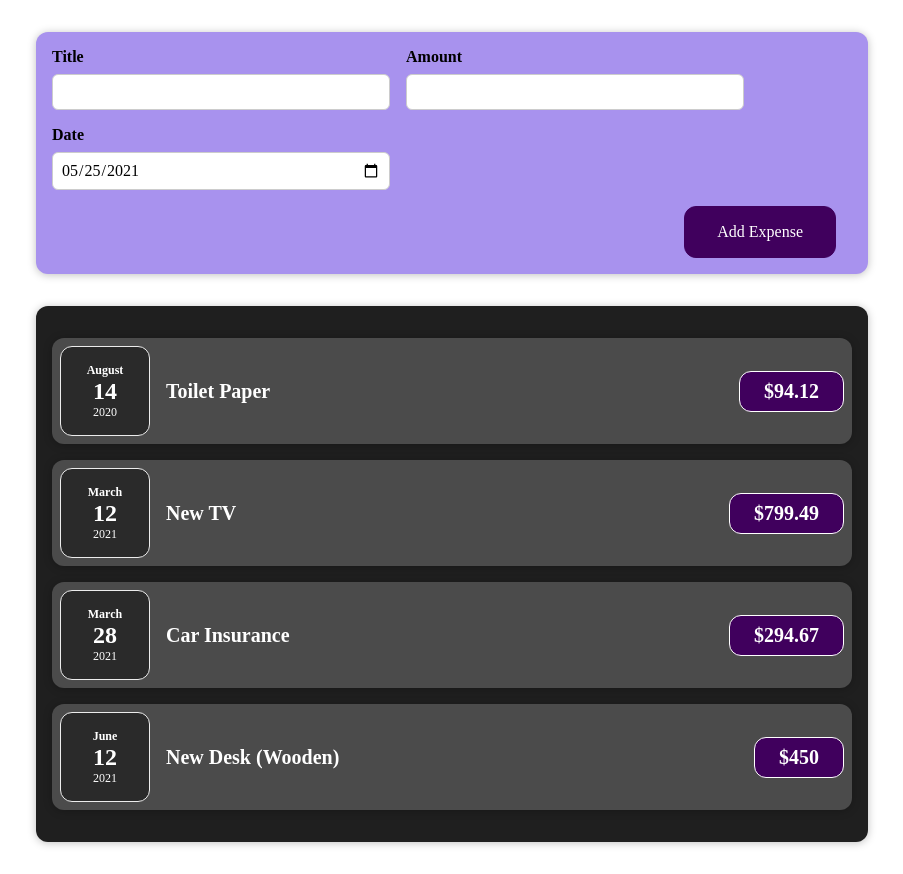
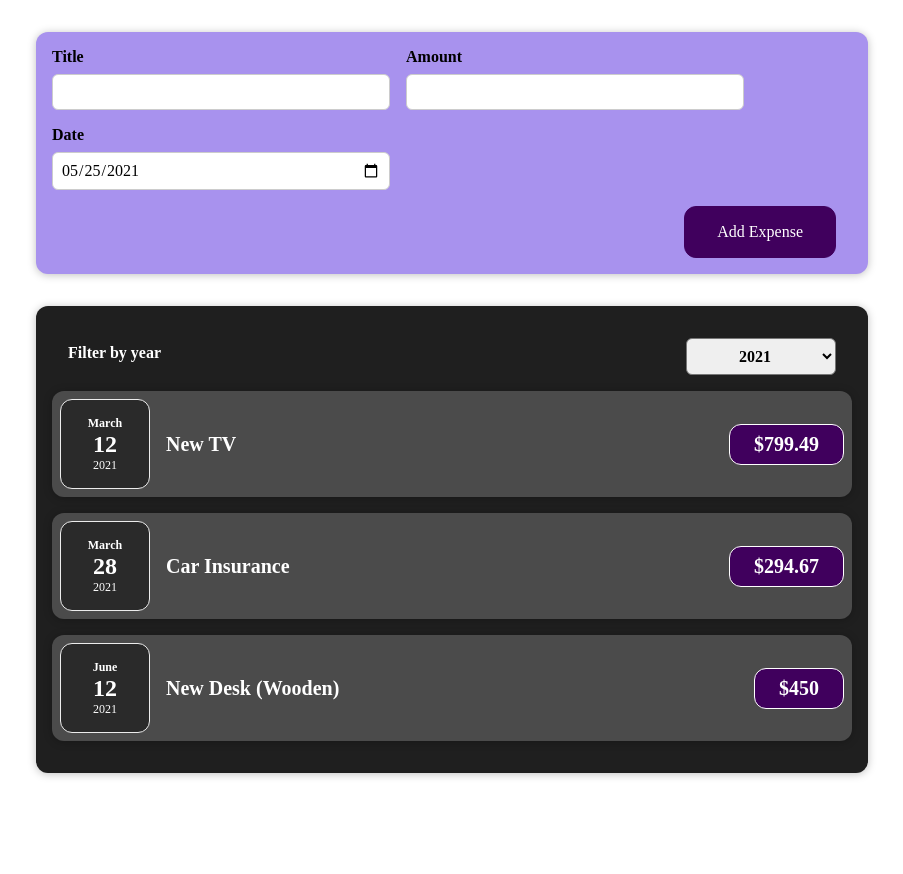
Before and after one commit to sag333ar/ReactLearning, a React (Create React App) app: page / in a window 1280 px wide. Shown: the whole page, without its empty margins (188-1091 px from the left). After the commit the page ends 805 px from the top, so only its background shows below. Built offline with nearby package versions, Linux system fonts and the light colour scheme.

Commit message:
added filter as per the exercise

```diff
--- a/src/components/Expenses/Expenses.js
+++ b/src/components/Expenses/Expenses.js
@@ -1,13 +1,28 @@
+import React, { useState } from "react";
 import ExpenseItem from "./ExpenseItem";
-import './Expenses.css'
+import "./Expenses.css";
 import Card from "../UI/Card";
+import ExpenseFilter from "./Filter/ExpenseFilter";
 
-const Expenses = ({expenses}) => {
+const Expenses = ({ expenses }) => {
+  const [year, setYear] = useState("2021");
+  const filterUpdateHandler = (selectedYear) => {
+    setYear(selectedYear);
+  };
+
   return (
     <Card className="expenses">
-      {expenses.map((e, i) => (
-        <ExpenseItem date={e.date} key={i} amount={e.amount} title={e.title} />
-      ))}
+      <ExpenseFilter onUpdate={filterUpdateHandler} />
+      {expenses
+        .filter((e) => e.date.getFullYear().toString() === year)
+        .map((e, i) => (
+          <ExpenseItem
+            date={e.date}
+            key={i}
+            amount={e.amount}
+            title={e.title}
+          />
+        ))}
     </Card>
   );
 };
--- /dev/null
+++ b/src/components/Expenses/Filter/ExpenseFilter.css
@@ -0,0 +1,24 @@
+.expenses-filter {
+  color: white;
+  padding: 0 1rem;
+}
+
+.expenses-filter__control {
+  display: flex;
+  width: 100%;
+  align-items: center;
+  justify-content: space-between;
+  margin: 1rem 0;
+}
+
+.expenses-filter label {
+  font-weight: bold;
+  margin-bottom: 0.5rem;
+}
+
+.expenses-filter select {
+  font: inherit;
+  padding: 0.5rem 3rem;
+  font-weight: bold;
+  border-radius: 6px;
+}
--- /dev/null
+++ b/src/components/Expenses/Filter/ExpenseFilter.js
@@ -0,0 +1,24 @@
+import React from "react";
+import "./ExpenseFilter.css";
+
+const ExpenseFilter = ({ onUpdate }) => {
+  const onChangeHandler = (event) => {
+    onUpdate(event.target.value);
+  }
+
+  return (
+    <div className="expenses-filter">
+      <div className="expenses-filter__control">
+        <label>Filter by year</label>
+        <select onChange={onChangeHandler}>
+          <option value="2021">2021</option>
+          <option value="2020">2020</option>
+          <option value="2019">2019</option>
+          <option value="2018">2018</option>
+        </select>
+      </div>
+    </div>
+  );
+};
+
+export default ExpenseFilter;
--- a/src/components/NewExpense/ExpenseForm.js
+++ b/src/components/NewExpense/ExpenseForm.js
@@ -41,6 +41,8 @@ const ExpenseForm = ({onSave}) => {
   const submitHandler = (e) => {
     e.preventDefault();
     console.log(userInput);
+    if (userInput.title.length === 0) return;
+    if (userInput.amount === 0.0) return;
     onSave(userInput);
     setUserInput({
       title: "",
```
